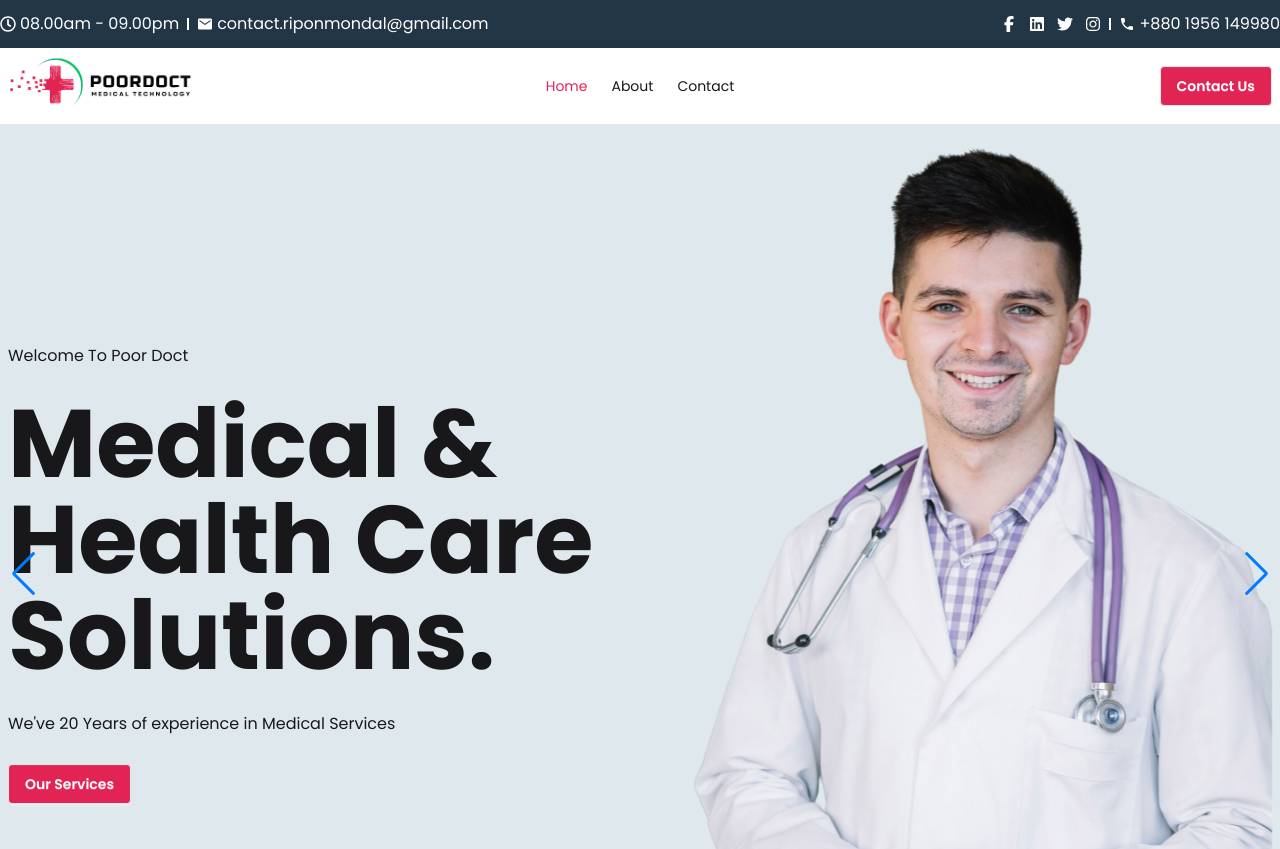
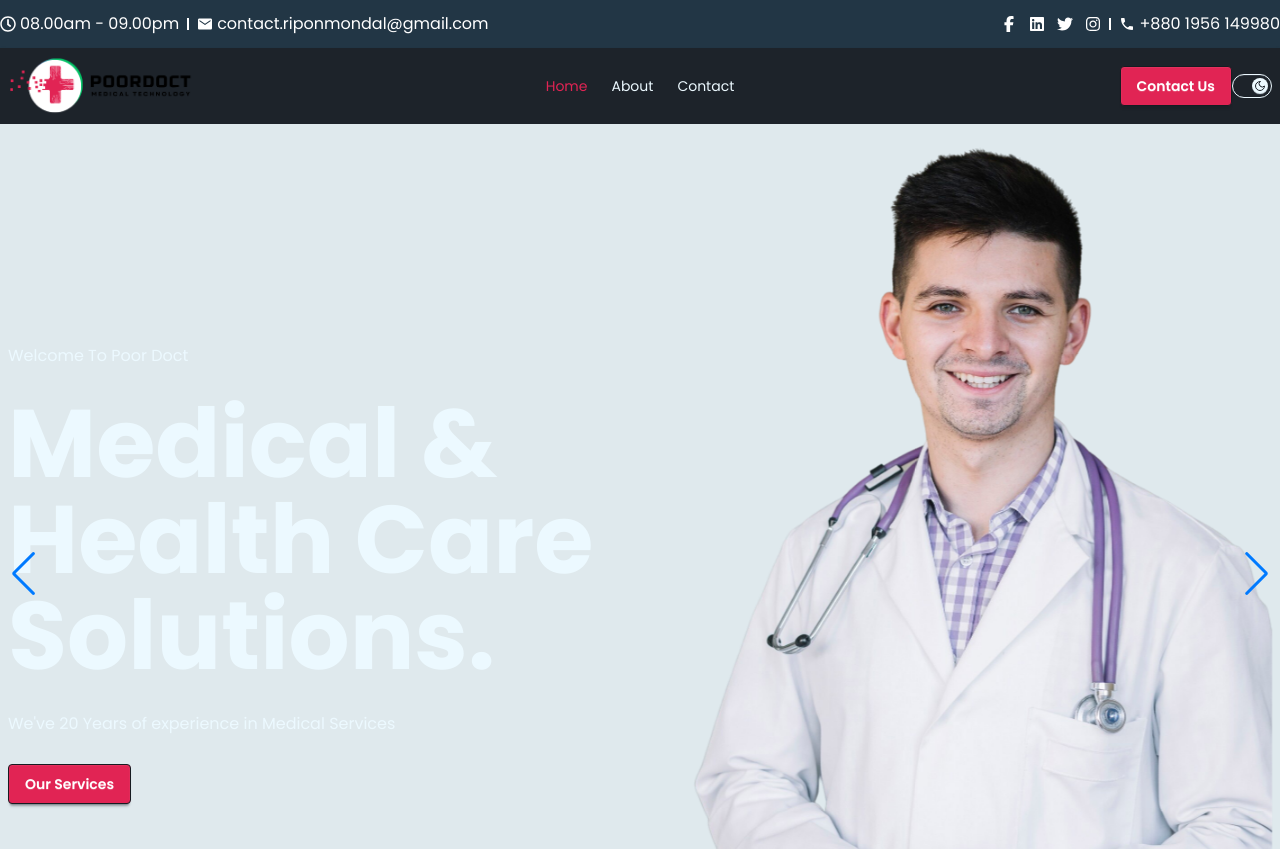
Before and after one commit to riponmondalbd/poor-doct, a React (Vite) app in the folder poor-doct-client/: page / in a window 1280 px wide. Shown: the top 849 px of the page. Built offline with nearby package versions, Linux system fonts and the light colour scheme.

Commit message:
add theme change option

```diff
--- a/poor-doct-client/src/index.css
+++ b/poor-doct-client/src/index.css
@@ -2,7 +2,9 @@
 @import url("https://fonts.googleapis.com/css2?family=Poppins:ital,wght@0,100;0,200;0,300;0,400;0,500;0,600;0,700;0,800;0,900;1,100;1,200;1,300;1,400;1,500;1,600;1,700;1,800;1,900&display=swap");
 
 @import "tailwindcss";
-@plugin "daisyui";
+@plugin "daisyui" {
+  themes: all;
+}
 
 body {
   font-family: "Poppins", sans-serif;
--- a/poor-doct-client/src/pages/Shared/Navbar/Navbar.jsx
+++ b/poor-doct-client/src/pages/Shared/Navbar/Navbar.jsx
@@ -7,6 +7,13 @@ import { Link, NavLink } from "react-router";
 import logo from "../../../assets/logo.png";
 
 const Navbar = () => {
+  const [isdark, setIsdark] = useState(
+    JSON.parse(localStorage.getItem("isdark"))
+  );
+  useEffect(() => {
+    localStorage.setItem("isdark", JSON.stringify(isdark));
+  }, [isdark]);
+
   const [isSticky, setIsSticky] = useState(false);
 
   useEffect(() => {
@@ -154,6 +161,57 @@ const Navbar = () => {
           </div>
           <div className="navbar-end">
             <button className="btn bg-[#e12454] text-white">Contact Us</button>
+
+            {/* make dark mode or theme changer darka and white */}
+            <label className="toggle text-base-content">
+              <input
+                type="checkbox"
+                value="dark"
+                className="theme-controller"
+                checked={isdark === true ? false : true}
+                onChange={() => setIsdark(!isdark)}
+              />
+
+              <svg
+                aria-label="sun"
+                xmlns="http://www.w3.org/2000/svg"
+                viewBox="0 0 24 24"
+              >
+                <g
+                  strokeLinejoin="round"
+                  strokeLinecap="round"
+                  strokeWidth="2"
+                  fill="none"
+                  stroke="currentColor"
+                >
+                  <circle cx="12" cy="12" r="4"></circle>
+                  <path d="M12 2v2"></path>
+                  <path d="M12 20v2"></path>
+                  <path d="m4.93 4.93 1.41 1.41"></path>
+                  <path d="m17.66 17.66 1.41 1.41"></path>
+                  <path d="M2 12h2"></path>
+                  <path d="M20 12h2"></path>
+                  <path d="m6.34 17.66-1.41 1.41"></path>
+                  <path d="m19.07 4.93-1.41 1.41"></path>
+                </g>
+              </svg>
+
+              <svg
+                aria-label="moon"
+                xmlns="http://www.w3.org/2000/svg"
+                viewBox="0 0 24 24"
+              >
+                <g
+                  strokeLinejoin="round"
+                  strokeLinecap="round"
+                  strokeWidth="2"
+                  fill="none"
+                  stroke="currentColor"
+                >
+                  <path d="M12 3a6 6 0 0 0 9 9 9 9 0 1 1-9-9Z"></path>
+                </g>
+              </svg>
+            </label>
           </div>
         </div>
       </div>
```
